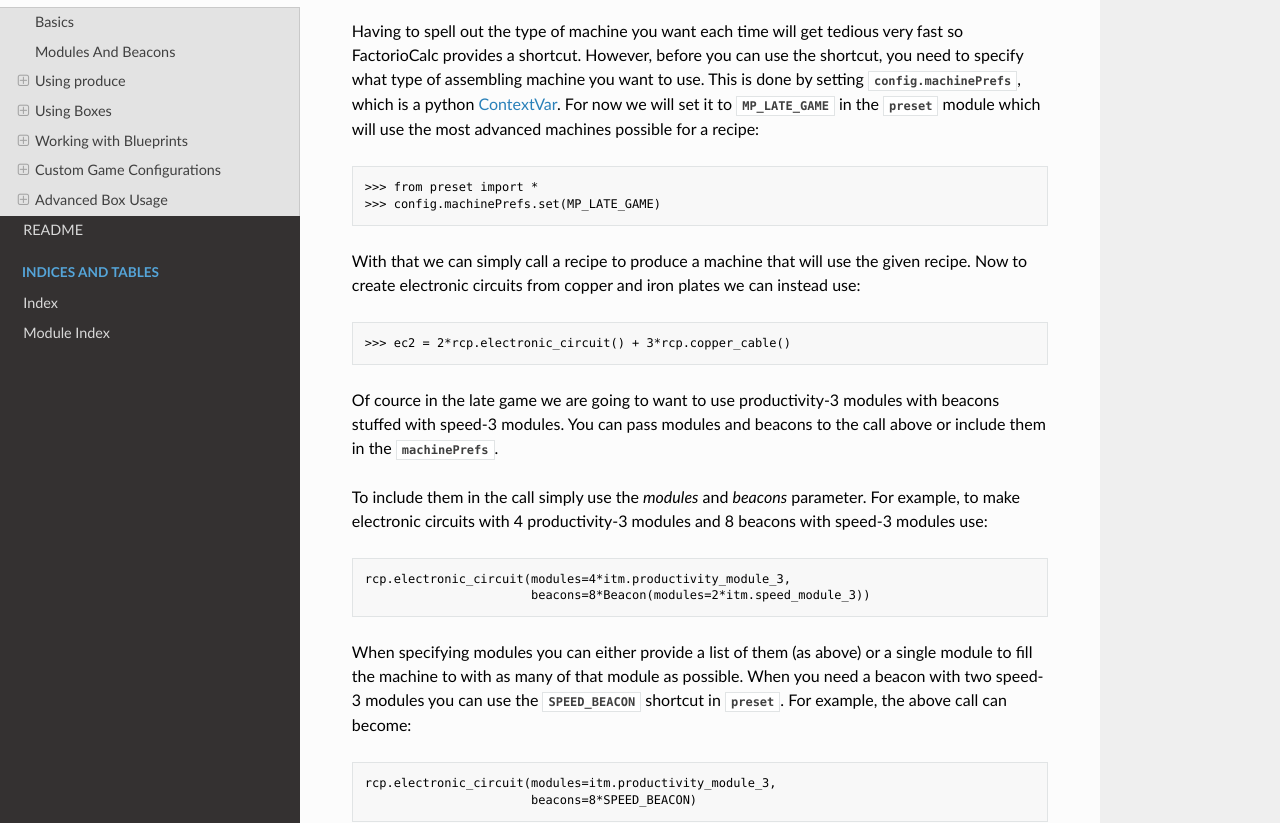
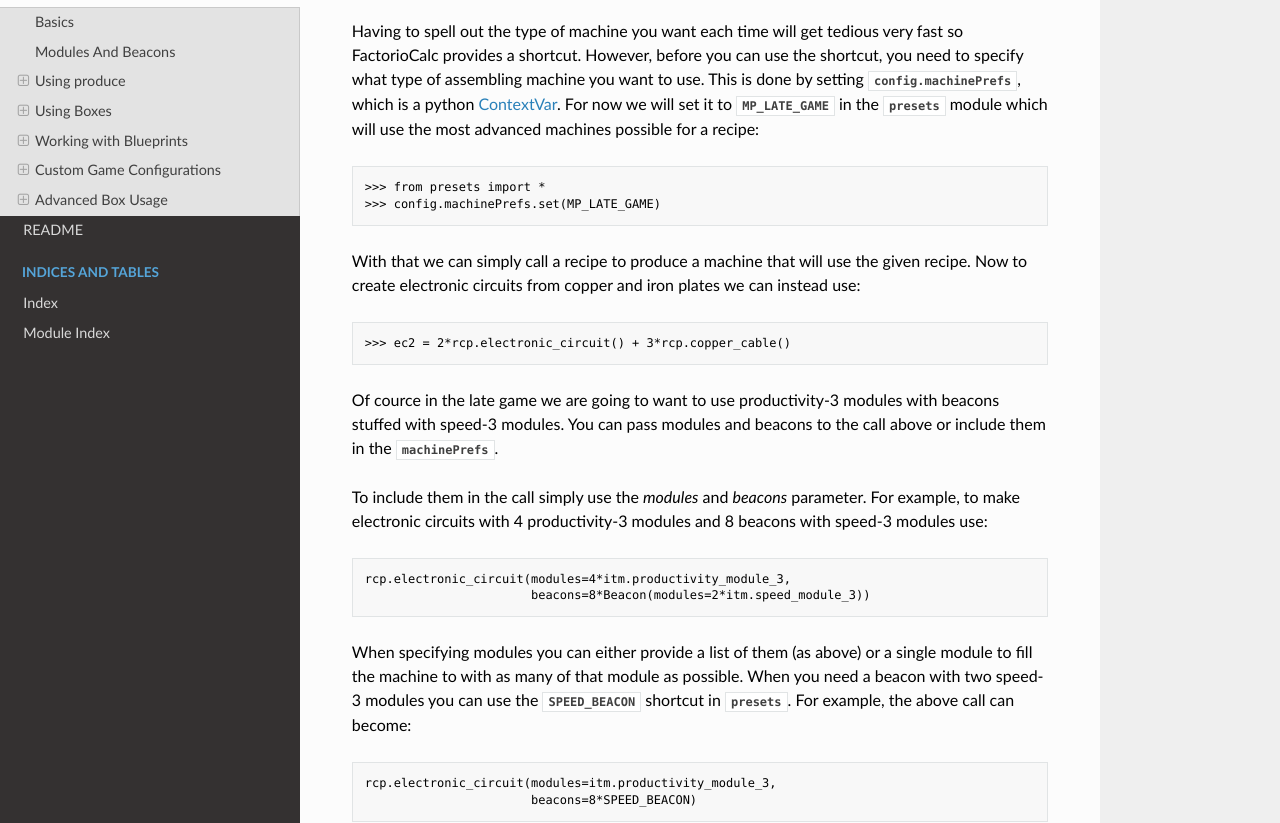
Before and after one commit to FactorioCalc/FactorioCalc, a Sphinx documentation site: the page built from docs/guide.rst, in a window 1280 px wide and 1400 px high, scrolled down 3137 px. Shown: the part 161-984 px from the top of the window. Built offline with Sphinx 7.4.7 and the Read the Docs theme 2.0.0, drawn with Linux system fonts in a browser that asks for light colours; pages that are not in the unit, such as notebooks, are missing from menus; some of the changed text lies outside the part shown.

Commit message:
Rename 'preset' module to 'presets'.

```diff
--- a/docs/guide.rst
+++ b/docs/guide.rst
@@ -157,10 +157,10 @@
 the shortcut, you need to specify what type of assembling machine you want to
 use.  This is done by setting `config.machinePrefs`, which is a python
 `ContextVar <https://docs.python.org/3/library/contextvars.html>`_.  For now
-we will set it to `~preset.MP_LATE_GAME` in the `preset` module which will use
+we will set it to `~presets.MP_LATE_GAME` in the `presets` module which will use
 the most advanced machines possible for a recipe::
 
-  >>> from preset import *
+  >>> from presets import *
   >>> config.machinePrefs.set(MP_LATE_GAME)
 
 With that we can simply call a recipe to produce a machine that will use the
@@ -183,7 +183,7 @@
 When specifying modules you can either provide a list of them (as above) or a
 single module to fill the machine to with as many of that module as possible.
 When you need a beacon with two speed-3 modules you can use the
-`~preset.SPEED_BEACON` shortcut in `preset`.  For example, the above call
+`~presets.SPEED_BEACON` shortcut in `presets`.  For example, the above call
 can become::
 
    rcp.electronic_circuit(modules=itm.productivity_module_3,
@@ -199,16 +199,16 @@
 
 However we most likely want all machines to have the maxium number of
 productivity-3 modules and at least some speed beacons.  To make this easier
-the `~preset.MP_MAX_PROD` preset can used to indicate that we want all machines to
+the `~presets.MP_MAX_PROD` preset can used to indicate that we want all machines to
 have to maxium number of productivity-3 modules.  There is no preset for
 beacons as the number the beacons often various.  Instead use the
-`withSpeedBeacons` method to modify the preset by adding `~preset.SPEED_BEACON`'s for
+`withSpeedBeacons` method to modify the preset by adding `~presets.SPEED_BEACON`'s for
 specific machines.  For example::
 
   >>> config.machinePrefs.set(MP_MAX_PROD.withSpeedBeacons({mch.AssemblingMachine3:8}))
 
 will give all machines the maxium number of productivity-3 modules possble and
-assembling machine 3 with 8 `~preset.SPEED_BEACON`'s.  With `machinePrefs` set
+assembling machine 3 with 8 `~presets.SPEED_BEACON`'s.  With `machinePrefs` set
 we can get an assembling machine 3, with 4 productivity-3 modules, and 8 speed
 beacons that creates electronic circuits by just using
 ``rcp.electronic_circuit()``.
@@ -819,7 +819,7 @@
 To change the game configuration to use *expensive* recipes use
 ``setGameConfig('expensive')`` to switch it back to *normal* mode use,
 ``setGameConfig('normal')``.  Note that any call to `setGameConfig` replaces
-all the symbols in the `itm`, `rcp`, `mch`, and `preset` packages so any non
+all the symbols in the `itm`, `rcp`, `mch`, and `presets` packages so any non
 symbolic refrences to the old symbols are unlikely to work correctly with the
 new configuration.
 
@@ -857,7 +857,7 @@
 
 Overhaul mods will take a little more work.  For basic support you can just
 call `setGameConfig` with the ``'mod'`` as the first paramater.  Unlike ``'custom'``
-this assumes nothing about the games configuration: the `preset` package will
+this assumes nothing about the games configuration: the `presets` package will
 be empty, `produce` is unlikely to work for recipes with multiple outputs, and
 although it will be able to derive recipes for rocket launch products the
 names will be mangled.
--- a/docs/reference.py
+++ b/docs/reference.py
@@ -152,30 +152,30 @@
 
 .. automodule:: factoriocalc.config
 
-`preset` module
----------------
+`presets` module
+----------------
 
-.. automodule:: factoriocalc.preset
+.. automodule:: factoriocalc.presets
    :no-members:
 
    When the gameInfo context variable is configured for the base game this module
    provides:
 
    .. py:data:: MP_EARLY_GAME
-      :value: {fc.preset.MP_EARLY_GAME!r}
+      :value: {fc.presets.MP_EARLY_GAME!r}
 
    .. py:data:: MP_LATE_GAME
-      :value: {fc.preset.MP_LATE_GAME!r}
+      :value: {fc.presets.MP_LATE_GAME!r}
 
    .. py:data:: MP_MAX_PROD
-      :value: {fc.preset.MP_MAX_PROD!r}
+      :value: {fc.presets.MP_MAX_PROD!r}
 
    .. py:data:: SPEED_BEACON
-      :value: {fc.preset.SPEED_BEACON!r}
+      :value: {fc.presets.SPEED_BEACON!r}
 
    .. py:data:: sciencePacks
       :type: set
-      :value: {fc.preset.sciencePacks!r}
+      :value: {fc.presets.sciencePacks!r}
 
 Units
 -----
--- a/factoriocalc/__init__.py
+++ b/factoriocalc/__init__.py
@@ -1,5 +1,5 @@
-from . import itm, rcp, mch, config, preset
-__all__ = ['itm', 'rcp', 'mch', 'config', 'preset']
+from . import itm, rcp, mch, config, presets
+__all__ = ['itm', 'rcp', 'mch', 'config', 'presets']
 
 from .fracs import frac, div, Frac
 __all__ += ['frac', 'div', 'Frac']
```
Also changed, not shown: README.rst (+3 -4 lines), 6 other files.
